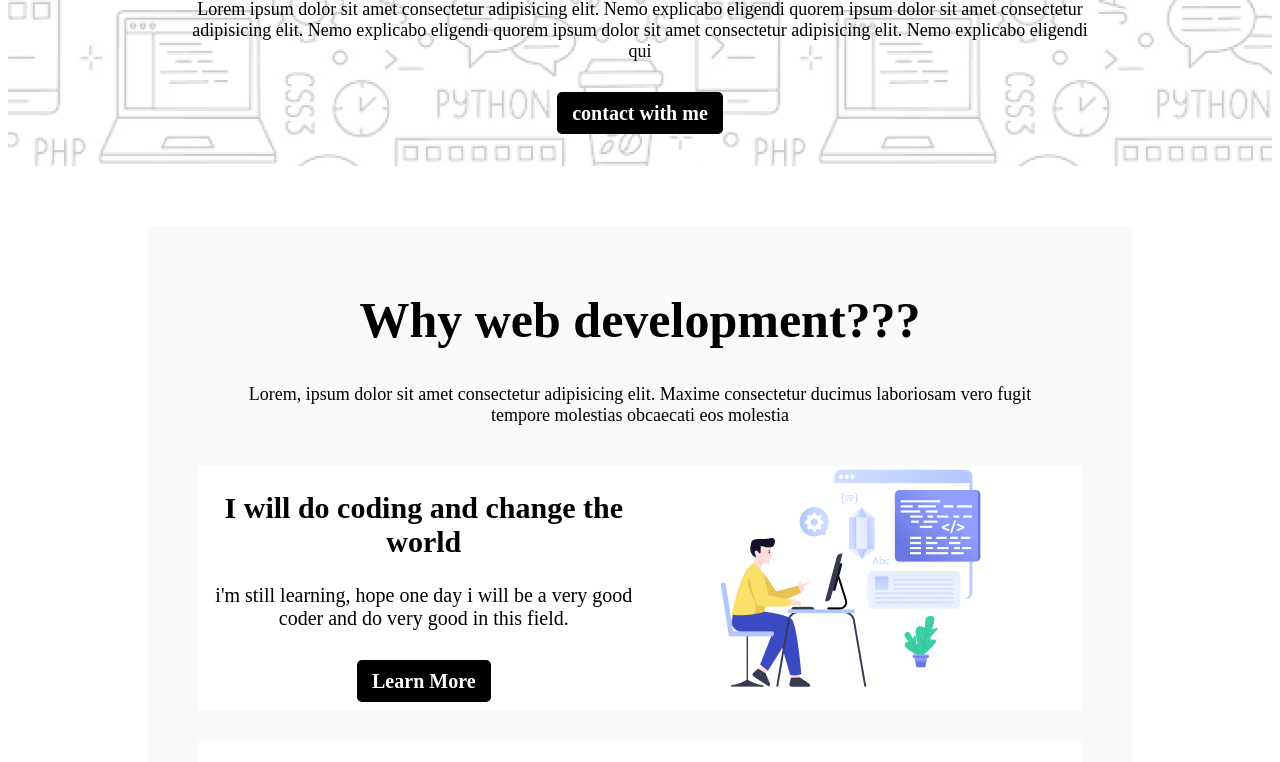
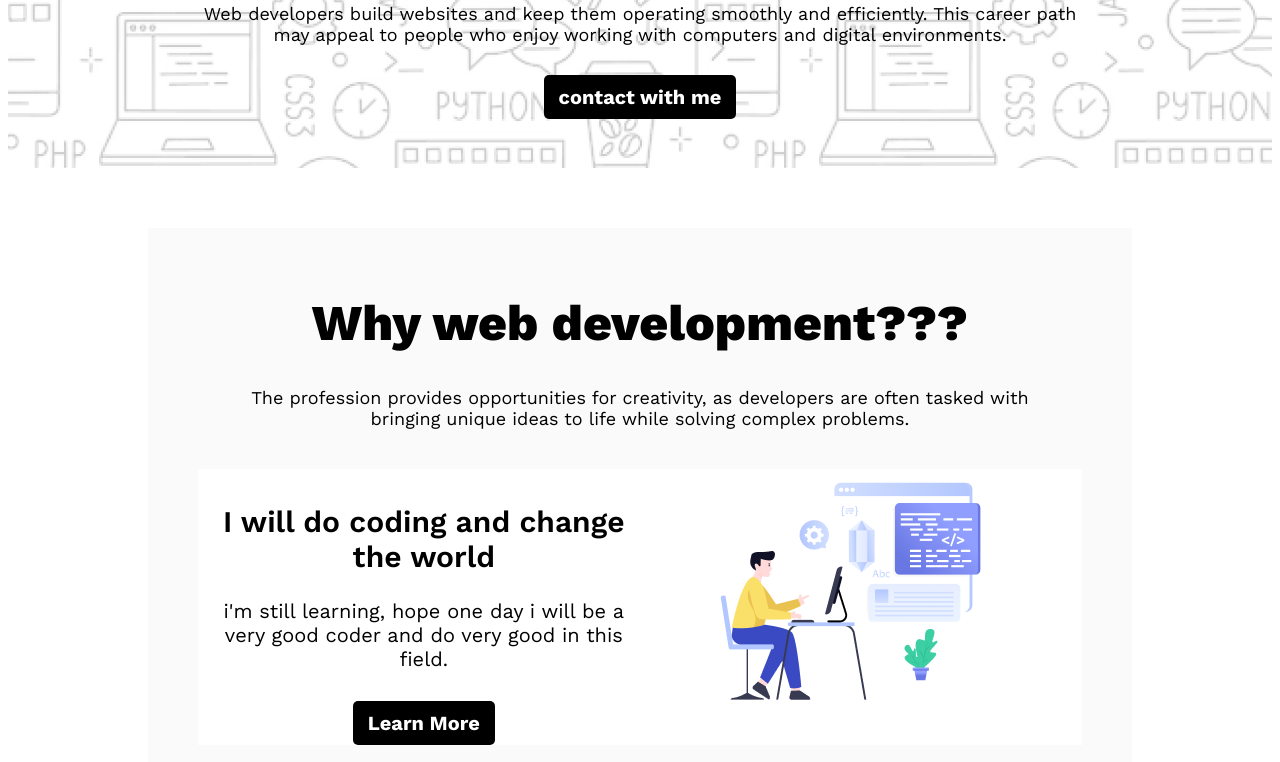
Before and after one commit to Rahima-Akter/task-one, a plain HTML site: page index.html in a window 1280 px wide. Shown: the part 502-1264 px from the top of the page. Drawn offline with nearby package versions, Linux system fonts and the light colour scheme.

```diff
--- a/index.css
+++ b/index.css
@@ -1,3 +1,12 @@
+@import url('https://fonts.googleapis.com/css2?family=Work+Sans:ital,wght@0,100..900;1,100..900&display=swap');
+
+
+
+*{
+  font-family: "Work Sans", sans-serif;
+}
+
+
 /* nav style */
 
 nav>ul{
@@ -50,7 +59,7 @@ span{
     padding: 10px 15px;
 }
 .header-description{
-    font-weight: 300;
+    font-weight: 400;
     margin: -15px 50px 40px 50px;
     font-size: 18px;
 }
@@ -70,7 +79,7 @@ main{
 }
 .half-width{
     display: flex;
-    padding: 0 10px;
+    padding: 10px;
     justify-content: space-between;
     margin-top: 30px;
     background-color: #fffffff8;
--- a/index.html
+++ b/index.html
@@ -3,9 +3,6 @@
 <head>
     <meta charset="UTF-8">
     <meta name="viewport" content="width=device-width, initial-scale=1.0">
-    <link rel="preconnect" href="https://fonts.googleapis.com">
-<link rel="preconnect" href="https://fonts.gstatic.com" crossorigin>
-<link href="https://fonts.googleapis.com/css2?family=Roboto+Slab:wght@100..900&display=swap" rel="stylesheet">
     <title>Document</title>
     <link rel="stylesheet" href="./index.css">
 </head>
@@ -21,7 +18,7 @@
             <div class="content">
                 <img src="./assets/Group.png" alt="">
                 <h1 class="header-tagline">"In the near future, i hope to become a Web developer</h1>
-                <p class="header-description">Lorem ipsum dolor sit amet consectetur adipisicing elit. Nemo explicabo eligendi quorem ipsum dolor sit amet consectetur adipisicing elit. Nemo explicabo eligendi quorem ipsum dolor sit amet consectetur adipisicing elit. Nemo explicabo eligendi qui</p>
+                <p class="header-description">Web developers build websites and keep them operating smoothly and efficiently. This career path may appeal to people who enjoy working with computers and digital environments.</p>
                 <a class="header-btn" href="#section-jump">contact with me</a>
             </div>
         </div>
@@ -29,7 +26,7 @@
     <main>
         <div class="web-section">
             <h3 class="header-tagline">Why web development???</h3>
-            <p class="header-description">Lorem, ipsum dolor sit amet consectetur adipisicing elit. Maxime consectetur ducimus laboriosam vero fugit tempore molestias obcaecati eos molestia</p>
+            <p class="header-description">The profession provides opportunities for creativity, as developers are often tasked with bringing unique ideas to life while solving complex problems.</p>
             <div class="half-width">
                 <div class="half-width-content">
                     <h2 class="half-width-title">I will do coding and change the world</h2>
@@ -69,7 +66,7 @@
         </div>
         <div class="my-current-target">
             <h3 class="header-tagline">My Current Target</h3>
-            <p class="header-description">As of now my target is to learn Html, Css, & Javascript properly.Becouse these are the basics of Web development.</p>
+            <p class="header-description">As of now my target is to learn Html, Css, & Javascript properly.<br>Becouse these are the basics of Web development.</p>
             <div class="target-section">
                 <div class="target-cards card-one">
                     <img src="./assets/html.png" alt="">
```
